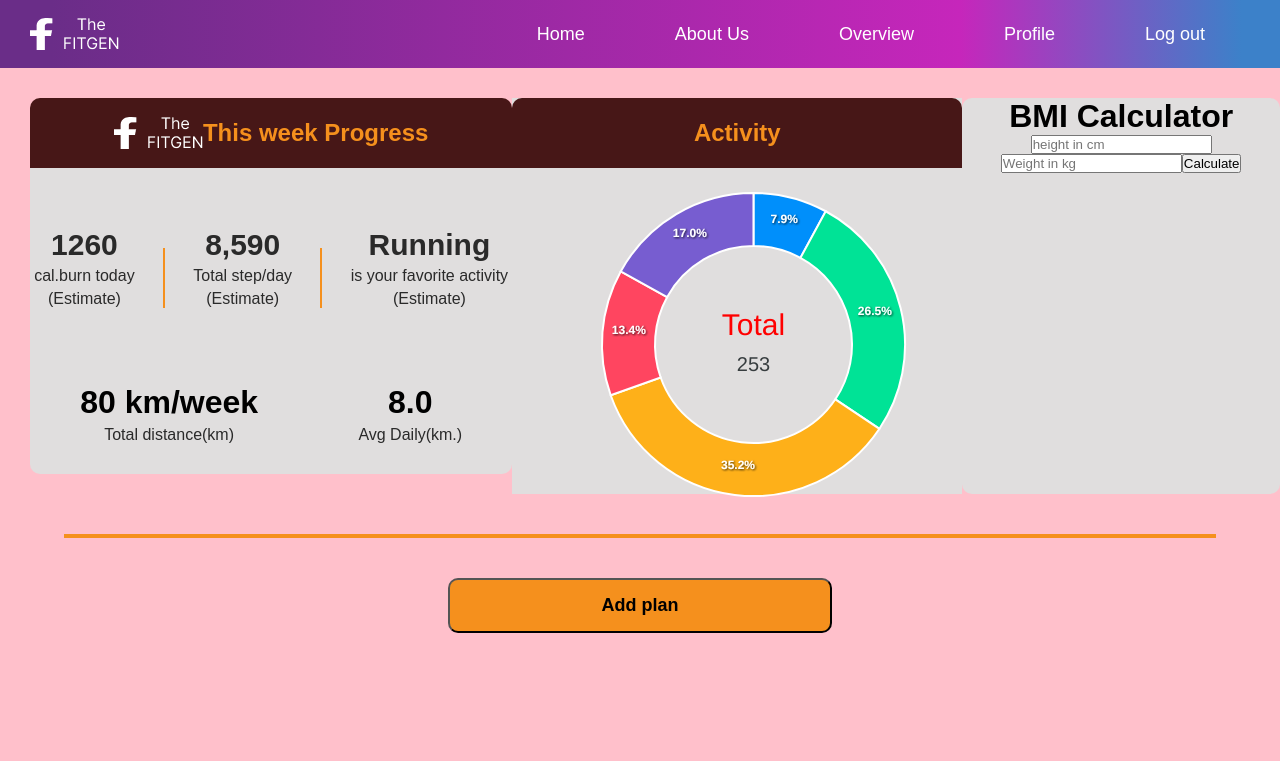
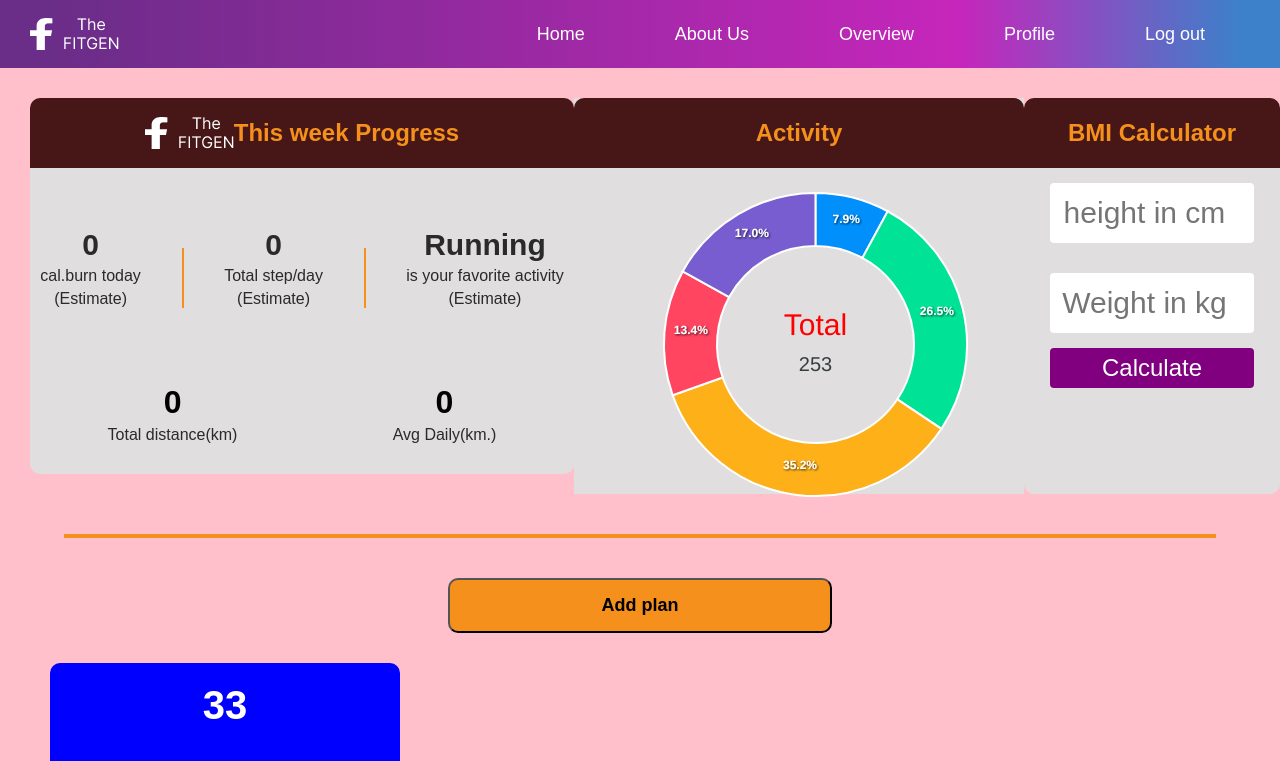
Before and after one commit to Pistachio13/FitGen-JSD3, a React (Create React App) app in the folder fitgen/: page / in a window 1280 px wide. Shown: the top 761 px of the page. Built offline with nearby package versions, Linux system fonts and the light colour scheme.

Commit message:
fix card& add state to week procress

```diff
--- a/fitgen/src/components/BMI/BMI.css
+++ b/fitgen/src/components/BMI/BMI.css
@@ -0,0 +1,74 @@
+:root {
+    --grey: #E0DEDE;
+    --black: #2A2A2A;
+    --brown: #471717;
+    --orange: #F5901D;
+}
+
+input {
+    display: block;
+    font-size: 16px;
+    width: 80%;
+    margin: 15px;
+}
+
+.btn {
+    background-color: purple;
+    color: #fff;
+    cursor: pointer;
+    width: 80%;
+    height: 40px;
+    border: none;
+    margin-bottom: 10px;
+    border-radius: 4px;
+    font-size: 24px;
+}
+
+
+.btn:hover {
+    scale: 1.05;
+}
+
+
+.bmi {
+    background-color: var(--brown);
+    color: var(--orange);
+    width: 100%;
+    height: 70px;
+    display: flex;
+    justify-content: center;
+    align-items: center;
+    font-size: 1.5em;
+    border-radius: 10px 10px 0 0;
+
+}
+
+.calculator {
+    display: flex;
+    flex-direction: column;
+    width: 20vw;
+    align-items: center;
+
+}
+
+.height-cm {
+    height: 60px;
+    border-radius: 4px;
+    border: none;
+    font-size: 30px;
+    text-align: center;
+}
+
+
+@media(max-width:768px) {
+
+
+    .calculator {
+        width: 76vw;
+    }
+
+    .bmi {
+        width: 76vw;
+    }
+
+}
--- a/fitgen/src/components/BMI/BMI.js
+++ b/fitgen/src/components/BMI/BMI.js
@@ -1,4 +1,5 @@
 import React, { useState } from "react";
+import "../BMI/BMI.css"
 
 const BMI = () => {
     const [bmi, setBmi] = useState();
@@ -21,19 +22,19 @@ const BMI = () => {
       }
     };
     return (
-      <div>
-        <h1>BMI Calculator</h1>
-        <input
-          type="text"
+      <div  className="calculator">
+        <h1 className="bmi">BMI Calculator</h1>
+        <input className="height-cm"
+          type="number"
           onChange={(e) => setHeight(e.target.value)}
           placeholder="height in cm"
         />
-        <input
-          type="text"
+        <input className="height-cm"
+          type="number"
           onChange={(e) => setWeight(e.target.value)}
           placeholder="Weight in kg"
         />
-        <button onClick={handleBmi}>Calculate</button>
+        <button class="btn" onClick={handleBmi}>Calculate</button>
         <h1>{bmi}</h1>
         <h2>{info}</h2>
       </div>
--- a/fitgen/src/components/CardInfo/Cardinfo.js
+++ b/fitgen/src/components/CardInfo/Cardinfo.js
@@ -5,22 +5,21 @@ import bike from '../image/bike.png';
 import ActivitiesContext from "../Context/ActContext"
 
 const CardInfo = ( activity = '',startDate = '' , endDate = '') => {
-    console.log(activity, startDate, endDate)
     return (
     <div className="mini-card">
         <div className="card">
-            <h2>{activity}</h2>
+            <h2>33</h2>
             <img src={bike} alt='logo' />
             <div className="start-end">
                 <div className="start">
                     <p>Start</p>
-                    <p className="start-exercise">{startDate}</p>
+                    <p className="start-exercise">13</p>
                 </div>
 
                 <div class="square"></div>
                 <div className="end">
                     <p>End</p>
-                    <p className="finish-exercise">{endDate}</p>
+                    <p className="finish-exercise">11</p>
                 </div>
             </div>
             <div className="edit">
--- a/fitgen/src/components/Overall/Overall.css
+++ b/fitgen/src/components/Overall/Overall.css
@@ -313,12 +313,4 @@ svg {
         padding: 30px;
     }
 
-    .third-card {
-        display: flex;
-        justify-content: center;
-        align-items: center;
-        width: 80vw;
-        margin-left: 30px;
-        padding: 30px;
-    }
 }
--- a/fitgen/src/components/Overall/Overall.js
+++ b/fitgen/src/components/Overall/Overall.js
@@ -7,9 +7,16 @@ import { useState, useEffect,useContext } from 'react';
 import Chart from 'react-apexcharts'
 import BMI from '../BMI/BMI';
 import ActivitesContextProvider from '../Context/ActContextProvider';
+import CardInfo from '../CardInfo/Cardinfo';
 
 const Overall = () => {
     const [shouldShowPopup,setShouldShowPopup] = useState(false)
+
+    const [calBurn, setCalBurn] = useState(0)
+    const [step, setStep] = useState(0)
+    const [activityCategory, setactivityCategory] = useState('Running')
+    const [distance, setDistance] = useState(0)
+    const [average, setAverage] = useState(0)
 
     useEffect(() => {
         console.log(shouldShowPopup)
@@ -28,7 +35,7 @@ const Overall = () => {
 
                     <div className='information'>
                         <div className='overall-info'>
-                            <h2 className='info-activity'>1260</h2>
+                            <h2 className='info-activity'>{calBurn}</h2>
                             <p>cal.burn today</p>
                             <p>(Estimate)</p>
                         </div>
@@ -36,7 +43,7 @@ const Overall = () => {
                         <div className="square"></div>
 
                         <div className='overall-info'>
-                            <h2 className='info-activity'>8,590</h2>
+                            <h2 className='info-activity'>{step}</h2>
                             <p>Total step/day</p>
                             <p>(Estimate)</p>
                         </div>
@@ -44,19 +51,19 @@ const Overall = () => {
                         <div className="square"></div>
 
                         <div className='overall-info'>
-                            <h2 className='info-activity'>Running</h2>
+                            <h2 className='info-activity'>{activityCategory}</h2>
                             <p>is your favorite activity</p>
                             <p>(Estimate)</p>
                         </div>
                     </div>
                     <div className='rate'>
                         <div className='avg'>
-                            <h1>80 km/week</h1>
+                            <h1>{distance}</h1>
                             <p>Total distance(km)</p>
                         </div>
 
                         <div className='avg'>
-                            <h1>8.0 </h1>
+                            <h1>{average} </h1>
                             <p>Avg Daily(km.)</p>
                         </div>
                     </div>
@@ -139,6 +146,10 @@ const Overall = () => {
         </div>
             <ActivitesContextProvider><Card title="headName" onAddPlanClick={() => {setShouldShowPopup(true)}} />
             {shouldShowPopup && <Schedule onCloseHandler={ () =>  {setShouldShowPopup(false)}}/> }</ActivitesContextProvider>
+
+            <div>
+            <CardInfo />
+            </div>
         </div>
 
     )
```
Also changed, not shown: fitgen/src/components/Item/Item.js (deleted, +0 -9 lines).
